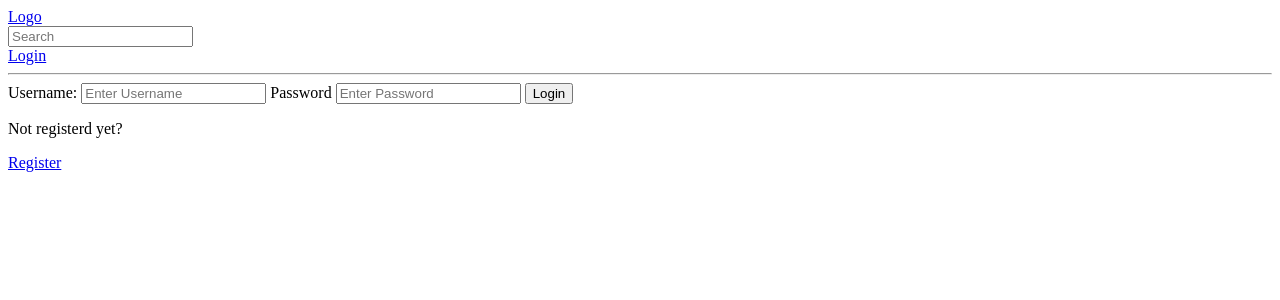
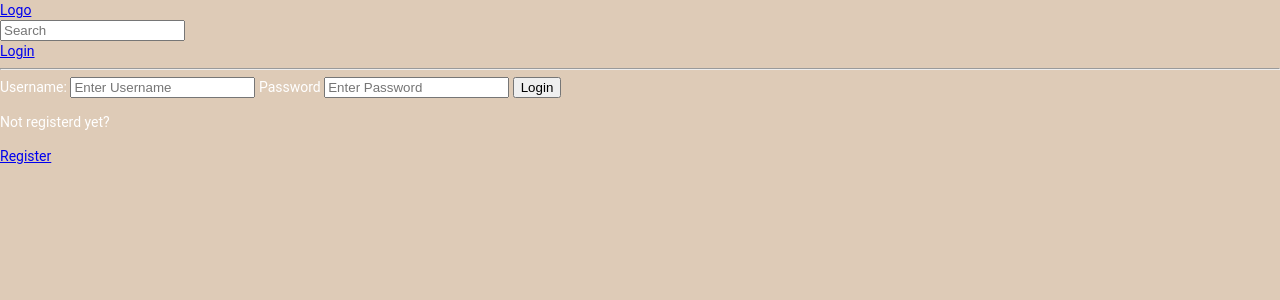
Before and after one commit to ShivamBhosale/RantHub, a Django app: a page that uses ranthub/ranthubapp/templates/ranthubapp/main.html in a window 1280 px wide. Shown: the top 300 px of the page. Run offline with Django 4.2, Linux system fonts and the light colour scheme.

Commit message:
static added

```diff
--- /dev/null
+++ b/ranthub/ranthubapp/static/ranthubapp/styles/main.css
@@ -0,0 +1,11 @@
+body{
+    background-color:#DECBB7;
+    font-family: 'Roboto', sans-serif;
+    font-size: 14px;
+    color: white;
+    line-height: 1.42857143;
+    margin: 0;
+    padding: 0;
+    font-weight: 400;
+    overflow-x: hidden;
+}
--- a/ranthub/ranthubapp/templates/ranthubapp/main.html
+++ b/ranthub/ranthubapp/templates/ranthubapp/main.html
@@ -1,9 +1,14 @@
 <!DOCTYPE html>
+{% load static %}
 <html lang="en">
 <head>
     <meta charset="UTF-8">
     <meta name="viewport" content="width=device-width, initial-scale=1.0">
     <title>RantHub</title>
+    <link rel="stylesheet" type="text/css" media="screen" href="{% static 'ranthubapp/styles/main.css' %}">
+
+
+
 </head>
 <body>
     <a href="{% url 'home' %}">Logo</a>
@@ -22,6 +27,7 @@
 
     <hr>
 
+
     {% if messages %}
 <ul class="messages">
     {% for message in messages %}
@@ -30,7 +36,7 @@
 </ul>
 
 {% endif %}
-
+    <!-- <img src="{% static 'images/pain.jpg' %}" alt=""> -->
     {% block content %}
 
 
```
Also changed, not shown: ranthub/ranthub/settings.py (+6 -1 lines), ranthub/ranthubapp/static/images/pain.jpg (added), 3 other files.
